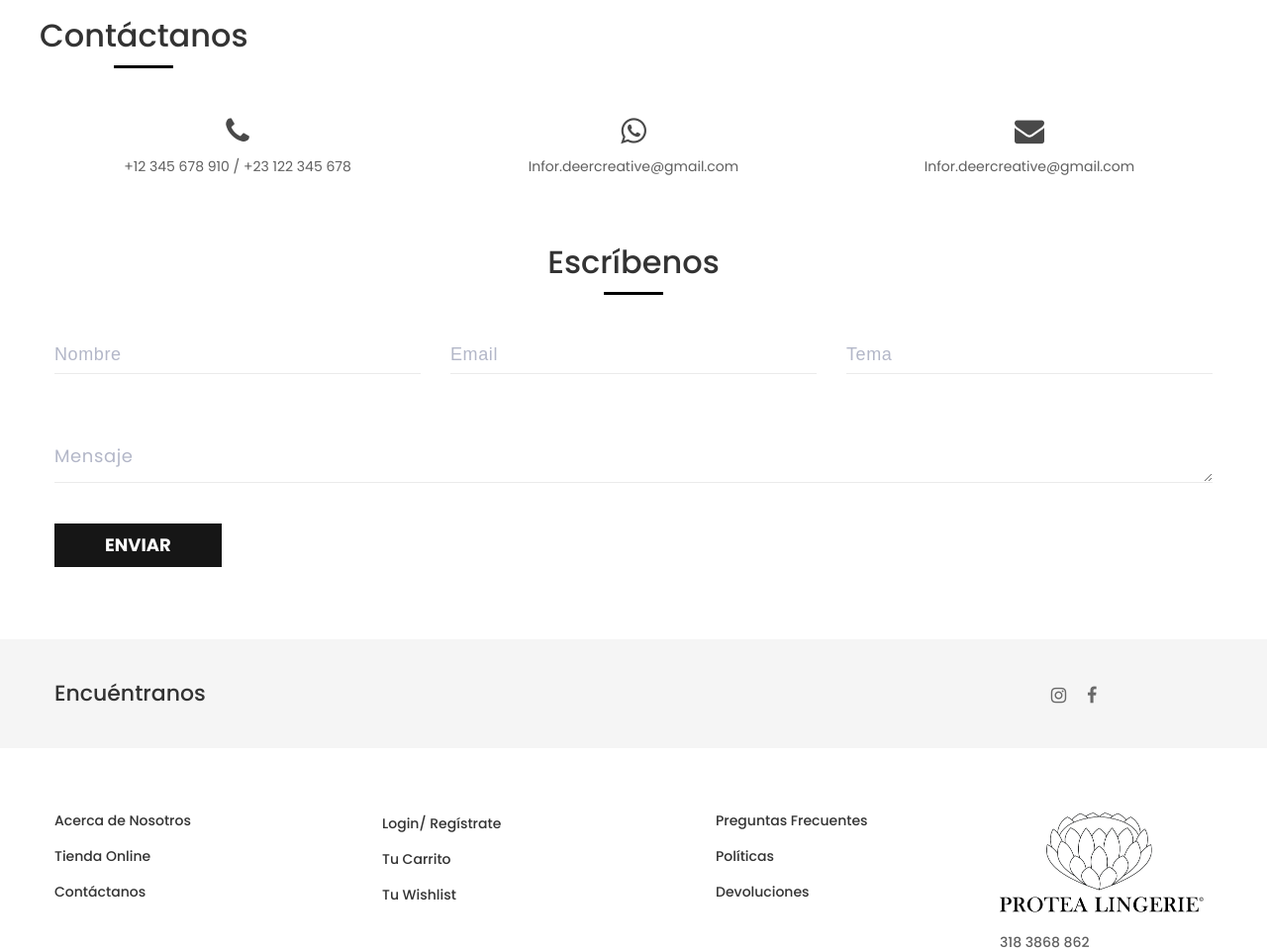
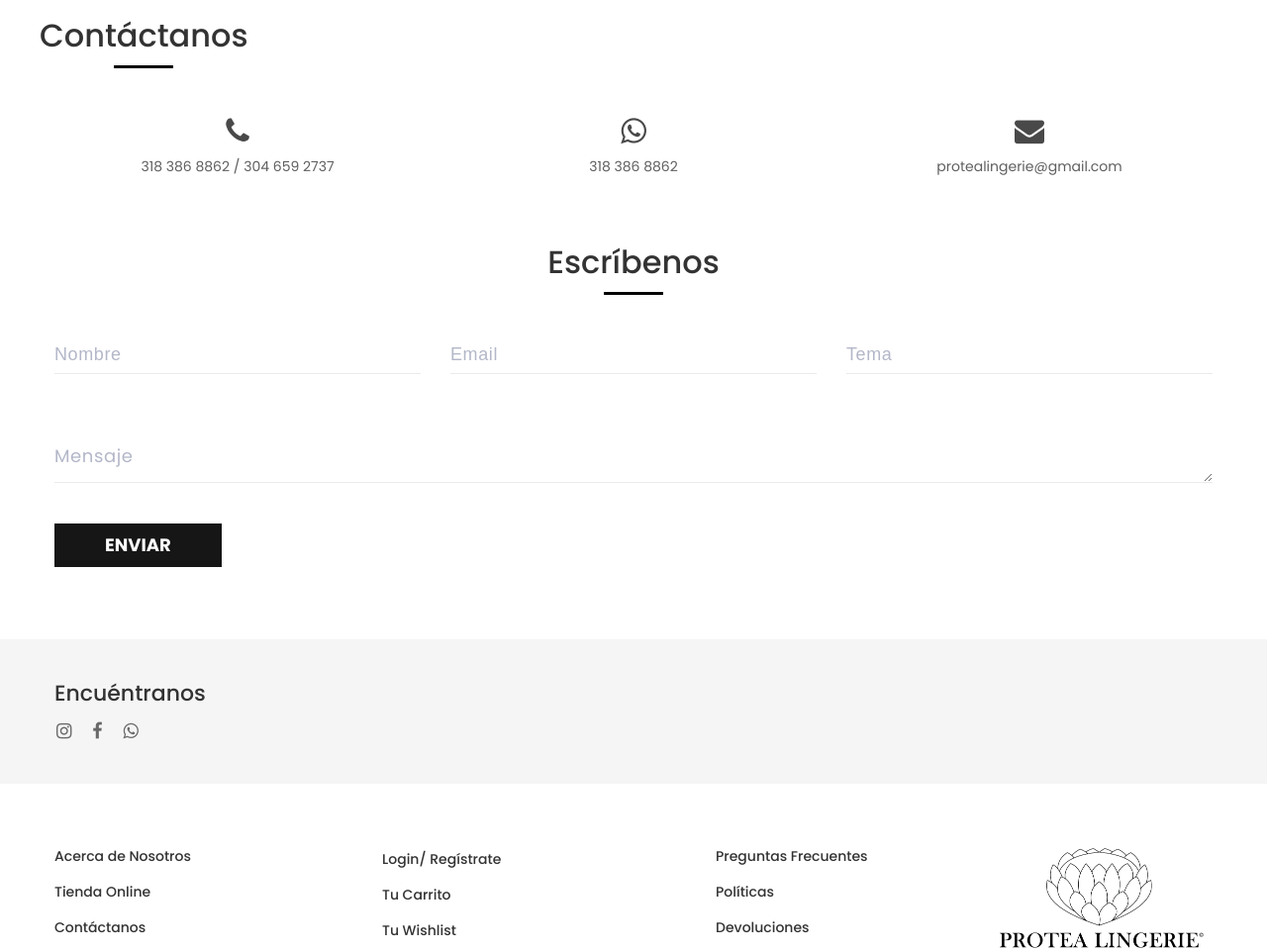
Before and after one commit to felipunky/ProteaLingerie, a plain HTML site: page modaz/contact.html in a window 1280 px wide. Shown: the part 399-1360 px from the top of the page at 99% size. Drawn offline with Linux system fonts and the light colour scheme; some packages are replaced by stand-ins of ours.

```diff
--- a/modaz/contact.html
+++ b/modaz/contact.html
@@ -182,7 +182,7 @@
                                 </div>
                             </div><!-- /.box-header -->
                             <div class="box-content">
-                                <p>+12 345 678 910 / +23 122 345 678</p>
+                                <p>318 386 8862 / 304 659 2737</p>
                             </div><!-- /.box-content -->
                         </div><!-- /.iconbox -->
                     </div><!-- /.col-md-4 -->
@@ -195,7 +195,7 @@
                                 </div>
                             </div><!-- /.box-header -->
                             <div class="box-content">
-                                <p>Infor.deercreative@gmail.com</p>
+                                <p>318 386 8862</p>
                             </div><!-- /.box-content -->
                         </div><!-- /.iconbox -->
                     </div><!-- /.col-md-4 -->
@@ -208,7 +208,7 @@
                                 </div>
                             </div><!-- /.box-header -->
                             <div class="box-content">
-                                <p>Infor.deercreative@gmail.com</p>
+                                <p>protealingerie@gmail.com</p>
                             </div><!-- /.box-content -->
                         </div><!-- /.iconbox -->
                     </div><!-- /.col-md-4 -->
@@ -252,6 +252,10 @@
                                 <button class="contact-submit">ENVIAR</button>
                             </div>
                         </form>
+                        <script>
+                            var contactform =  document.getElementById('contactform');
+                            contactform.setAttribute('action', 'http://formspree.io/' + 'protealingerie' + '@' + 'gmail' + '.' + 'com');
+                        </script>
                     </div><!-- /.wrap-contact -->
                 </div><!-- /.row -->
             </div><!-- /.container -->
@@ -260,21 +264,22 @@
 		<section class="flat-row mail-chimp">
 			<div class="container">
 				<div class="row">
-					<div class="col-md-4">
+					<div class="col-md-8">
 						<div class="text">
 							<h3>Encuéntranos</h3>
 						</div>
-					</div>
-					<div class="col-md-8">
-						<div class="subscribe clearfix">
-							<ul class="flat-social">
-                                <li><a href="https://www.instagram.com/protealingerie/">
-                                    <i class="fa fa-instagram"></i></a></li>
-								<li><a href="#"><i class="fa fa-facebook"></i></a></li>
-							</ul><!-- /.flat-social -->
-						</div><!-- /.subscribe -->
-					</div>
+                    </div>
 				</div>
+                <div class="row">
+                    <ul class="col flat-social" style="padding-left: 0px;">
+                        <li><a href="https://www.instagram.com/protealingerie/"
+                            ><i class="fa fa-instagram"></i></a></li>
+                        <li><a href="https://www.facebook.com/ProteaLingerie-108881784258471/"
+                            ><i class="fa fa-facebook"></i></a></li>
+                        <li><a href="https://api.whatsapp.com/send?phone=573183868862"
+                            ><i class="fa fa-whatsapp"></i></a></li>
+                    </ul><!-- /.flat-social -->
+                </div>
 			</div>
 		</section><!-- /.mail-chimp -->
 
```
